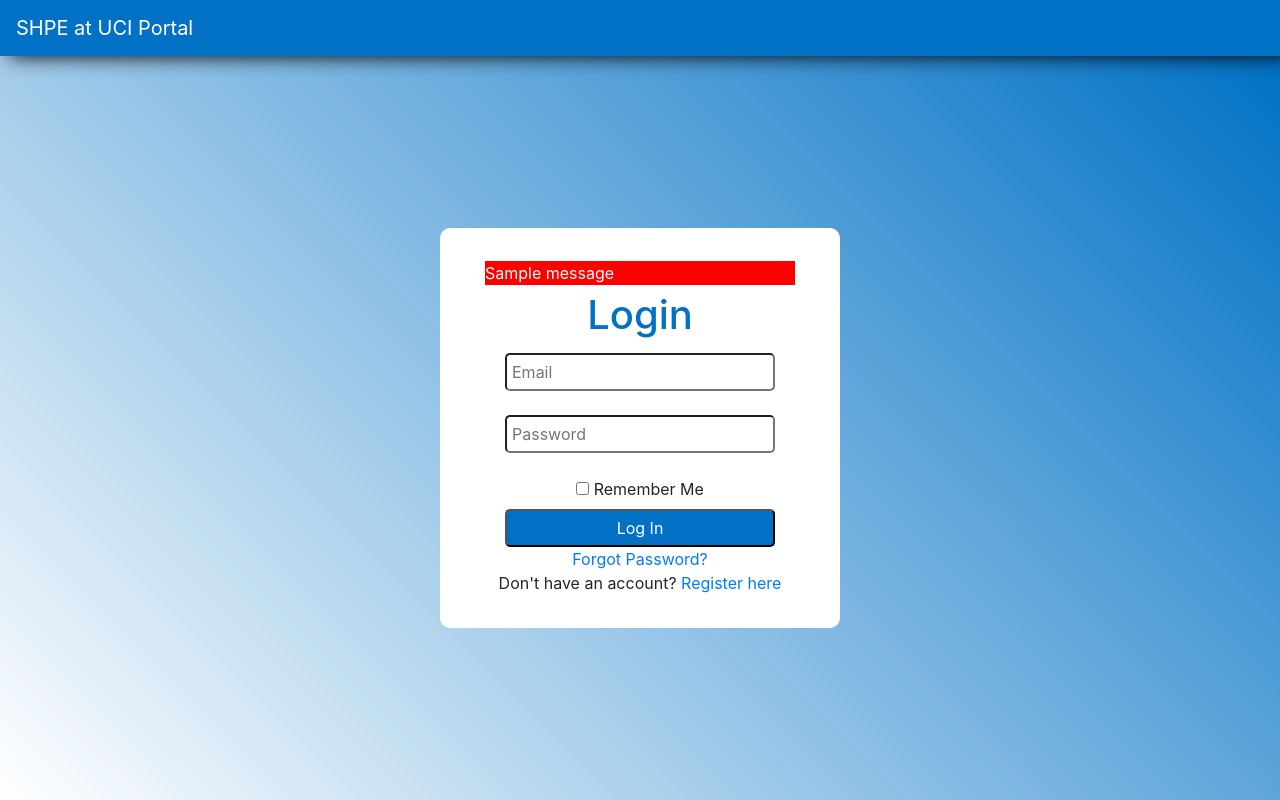
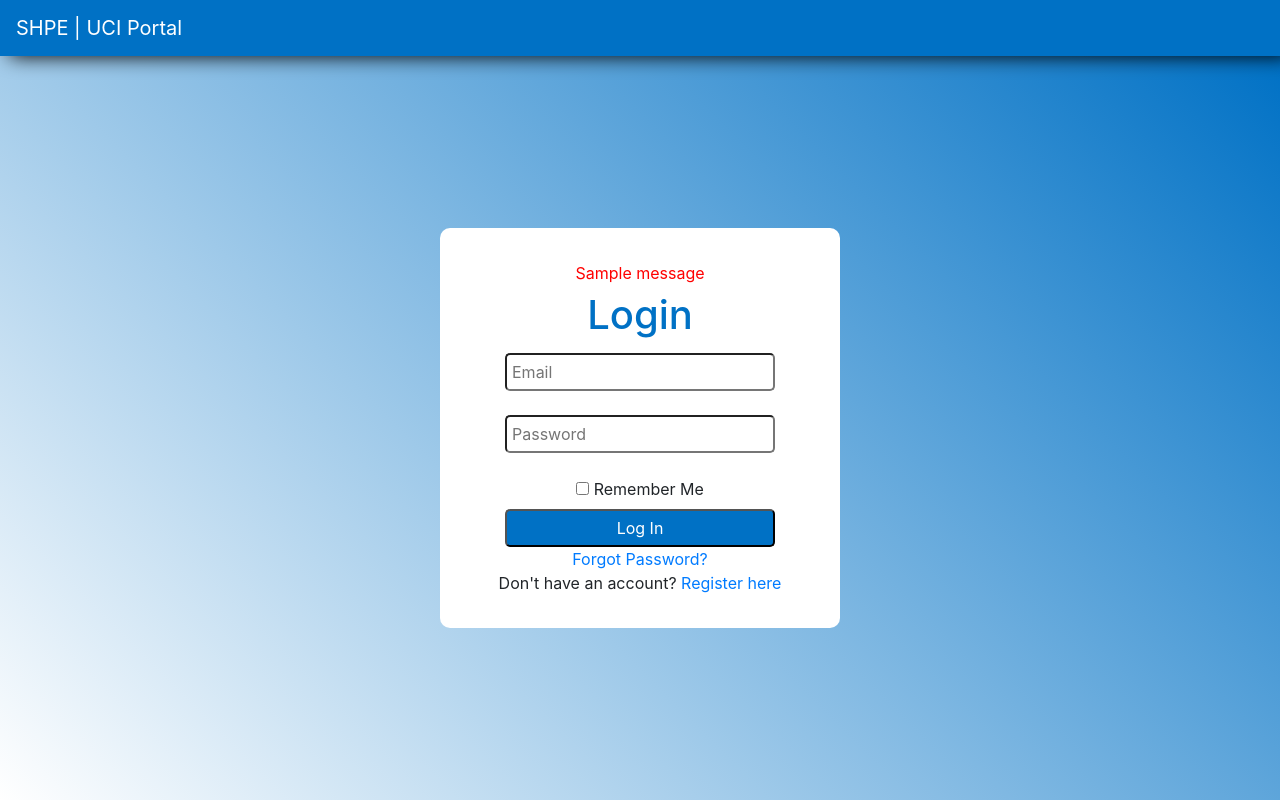
Before and after one commit to SHPE-at-UCI/shpe-uci-portal, a Flask app: page /auth/login in a window 1280 px wide. Run offline with Flask 2, Linux system fonts and the light colour scheme; one stand-in notice (Sample message) is shown; some libraries are stand-ins or nearby versions.

Commit message:
centered invalid credentials error

```diff
--- a/app/static/css/login.css
+++ b/app/static/css/login.css
@@ -32,8 +32,7 @@ h1 {
   background: #fff;
   border-radius: 10px;
   overflow: hidden;
-  min-height: 50vh;
-
+  height: 400px;
   display: -webkit-box;
   display: -webkit-flex;
   display: -moz-box;
@@ -71,6 +70,5 @@ input[type=submit] {
 }
 
 .flash {
-  color: white;
-  background: red;
+  color: red;
 }
--- a/app/templates/auth/login.html
+++ b/app/templates/auth/login.html
@@ -7,15 +7,14 @@
 <!-- You can change Register to anything else.-->
 {% endblock %} {% block content %}
 <!-- All your body content goes here! -->
-<nav class="navbar sticky-top">
-    <a class="navbar-brand" href="#">SHPE at UCI Portal</a>
-</nav>
+{% from "components.html" import navbar_logged_out with context %}
+{{navbar_logged_out()}}
 
 <div class="container-login100 mx-auto">
     <div class="wrap-login100">
       <div class="container">
         {% for message in get_flashed_messages() %}
-        <div class="flash">{{ message }}</div>
+        <div class="flash d-flex justify-content-center">{{ message }}</div>
         {% endfor %} {% block content3 %} {% endblock %}
       </div>
       <h1>Login</h1>
--- /dev/null
+++ b/app/templates/components.html
@@ -0,0 +1,26 @@
+{% macro navbar_logged_in() %}
+<nav class="navbar sticky-top">
+    <a class="navbar-brand" href="#">SHPE | UCI Portal</a>
+    <div class="dropdown">
+        <button
+            type="button"
+            class="btn btn-outline-light dropdown-toggle"
+            data-toggle="dropdown">
+            Hello Frontend Team!
+        </button>
+        <div class="dropdown-menu dropdown-menu-right">
+            <a class="dropdown-item" href="#">Portfolio</a>
+            <a class="dropdown-item" href="#">Settings</a>
+            <a class="dropdown-item" href="{{ url_for('auth.logout') }}"
+                >Logout</a
+            >
+        </div>
+    </div>
+</nav>
+{% endmacro %}
+
+{% macro navbar_logged_out() %}
+<nav class="navbar sticky-top">
+    <a class="navbar-brand" href="#">SHPE | UCI Portal</a>
+</nav>
+{% endmacro %}
```
